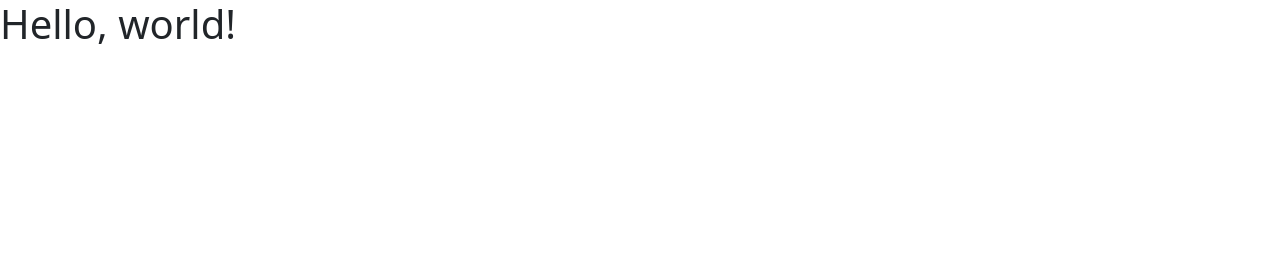
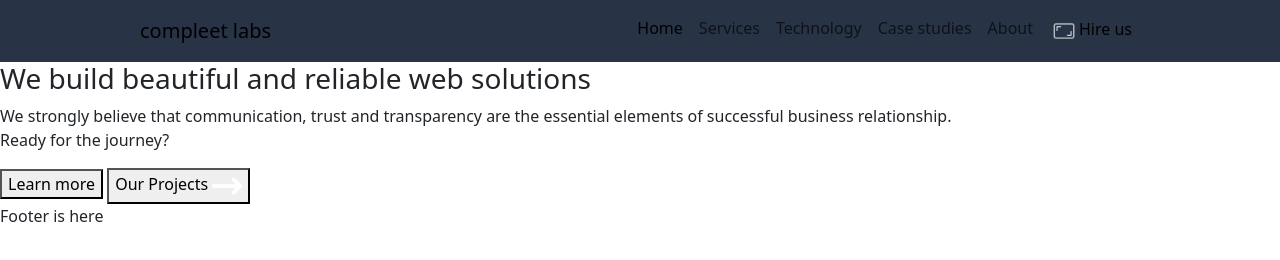
Before and after one commit to tarantinolucas/desafioDOMO, a plain HTML site: page index.html in a window 1280 px wide. Drawn offline with nearby package versions, Linux system fonts and the light colour scheme; a script that the page names is missing.

Commit message:
Se comenzo a trabajar sobre el header.

```diff
--- a/index.html
+++ b/index.html
@@ -4,6 +4,13 @@
     <meta charset="utf-8" />
     <meta name="viewport" content="width=device-width, initial-scale=1" />
     <title>Desafio Domo</title>
+
+    <!-- Icono -->
+    <link
+      rel="shortcut icon"
+      href="./assets/domo-logo.ico"
+      type="image/x-icon"
+    />
 
     <!-- CSS de Bootstrap -->
     <link
@@ -19,7 +26,76 @@
 
   <!-- Comienzo del HTML -->
   <body>
-    <h1>Hello, world!</h1>
+    <!-- Header -->
+    <header>
+      <nav class="navbar navbar-expand-lg">
+        <div class="container-fluid">
+          <a class="navbar-brand" href="#">compleet labs</a>
+          <button
+            class="navbar-toggler"
+            type="button"
+            data-bs-toggle="collapse"
+            data-bs-target="#navbarSupportedContent"
+            aria-controls="navbarSupportedContent"
+            aria-expanded="false"
+            aria-label="Toggle navigation"
+          >
+            <span class="navbar-toggler-icon"
+              ><img src="./assets/menu.png" alt=""
+            /></span>
+          </button>
+          <div class="collapse navbar-collapse" id="navbarSupportedContent">
+            <ul class="navbar-nav mb-2 mb-lg-0">
+              <li class="nav-item">
+                <a class="nav-link active" href="#">Home</a>
+              </li>
+              <li class="nav-item">
+                <a class="nav-link" href="#">Services</a>
+              </li>
+              <li class="nav-item">
+                <a class="nav-link" href="#">Technology</a>
+              </li>
+              <li class="nav-item">
+                <a class="nav-link" href="#">Case studies</a>
+              </li>
+              <li class="nav-item">
+                <a class="nav-link" href="#">About</a>
+              </li>
+              <li class="nav-item">
+                <a class="nav-link active" href="#"
+                  ><img
+                    src="./assets/rectangle.png"
+                    alt="rectangle image"
+                  />Hire us</a
+                >
+              </li>
+            </ul>
+          </div>
+        </div>
+      </nav>
+    </header>
+
+    <!-- Main section -->
+    <main>
+      <section id="main-section">
+        <h3>We build beautiful and reliable web solutions</h3>
+        <p>
+          We strongly believe that communication, trust and transparency are the
+          essential elements of successful business relationship. <br />
+          Ready for the journey?
+        </p>
+        <div>
+          <button type="button">Learn more</button>
+          <button type="button">
+            Our Projects
+            <span><img src="./assets/arrow-right-icon.png" alt="" /></span>
+          </button>
+        </div>
+      </section>
+    </main>
+
+    <!-- Footer -->
+    <footer>Footer is here</footer>
 
     <script
       src="https://cdn.jsdelivr.net/npm/bootstrap@5.3.3/dist/js/bootstrap.bundle.min.js"
@@ -35,7 +111,7 @@
     crossorigin="anonymous"
   ></script>
   <script
-    src="https://cdn.jsdelivr.net/npm/bootstrap@5.3.3/dist/js/bootstrap.min.js"
+    src="https://cdn.jsdelivr.net/npm/bootstrap@5.3.3/dist/js/bootstrap.bundle.min.js"
     integrity="sha384-0pUGZvbkm6XF6gxjEnlmuGrJXVbNuzT9qBBavbLwCsOGabYfZo0T0to5eqruptLy"
     crossorigin="anonymous"
   ></script>
--- a/styles.css
+++ b/styles.css
@@ -1,5 +1,40 @@
+/* Variables */
+
 :root {
-  --gris: #283345;
+  --gray: #283345;
+  --lightgray: #9298a1;
   --azul: #3871ff;
   --blanco: #ffffff;
 }
+
+/* Estandarizaciones de desarrollo */
+
+img {
+  width: 30px;
+  height: auto;
+  padding: 0;
+}
+
+
+/* header */
+header {
+  background-color: var(--gray);
+}
+
+/* Navbar */
+.navbar-toggler-icon {
+  background-image: none;
+}
+.navbar {
+  background-color: var(--gray);
+  max-width: 1024px;
+  margin: auto;
+}
+
+.nav-item {
+  color: var(--blanco);
+}
+
+#navbarSupportedContent {
+  justify-content: end;
+}
```
Also changed, not shown: assets/domo-logo.ico (added), assets/menu.png (added), assets/rectangle.png (added).
